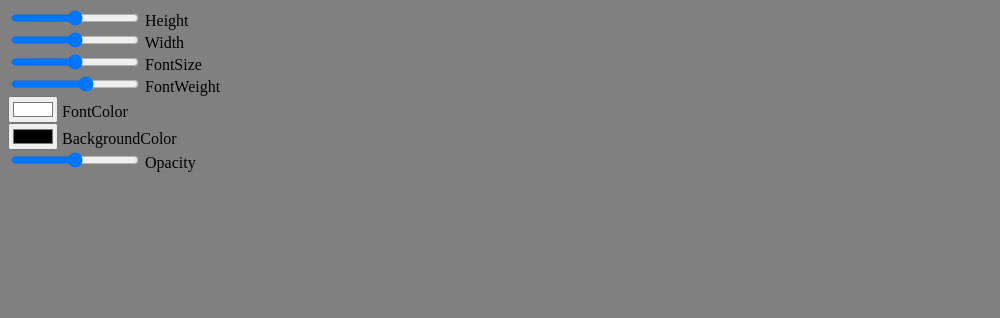
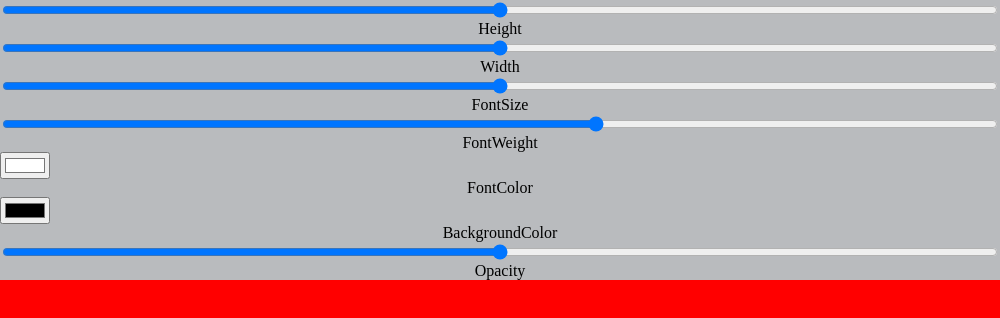
Before and after one commit to suno9234/YouTubeCaptionOverlayer, an Electron app: page src/setting/setting.html in a window 1000 px wide. Drawn offline with Linux system fonts and the light colour scheme.

Commit message:
tray error / deploy update

```diff
--- a/package.json
+++ b/package.json
@@ -1,6 +1,6 @@
 {
   "name": "electron-quick-start",
-  "version": "1.0.0",
+  "version": "1.0.1",
   "description": "A minimal Electron application",
   "main": "main.js",
   "scripts": {
@@ -28,6 +28,7 @@
     "appId": "com.electron.ytc",
     "asar": true,
     "mac": {
+      "icon": "build/icon.png",
       "target": [
         "default"
       ]
@@ -36,6 +37,7 @@
       "title": "YTCOverlayer"
     },
     "win": {
+      "icon": "build/icon.png",
       "target": [
         {
           "target": "nsis",
@@ -49,6 +51,7 @@
     "nsis": {
       "oneClick": false,
       "allowToChangeInstallationDirectory": false,
+      "deleteAppDataOnUninstall": true,
       "createDesktopShortcut": true
     },
     "directories": {
--- a/src/setting/setting.html
+++ b/src/setting/setting.html
@@ -13,31 +13,31 @@
   <div class="setting-wrapper">
     <div>
       <input type="range" id="user-height" name="user-height" value="50" min="0" max="100" />
-      <label for="user-height">Height</label>
+      <div for="user-height">Height</div>
     </div>
     <div>
       <input type="range" id="user-width" name="user-width" value ="50" min="10" max="100" />
-      <label for="user-width">Width</label>
+      <div for="user-width">Width</div>
     </div>
     <div>
       <input type="range" id="user-font-size" name="user-font-size" value ="30" min="10" max="50" />
-      <label for="user-font-size">FontSize</label>
+      <div for="user-font-size">FontSize</div>
     </div>
     <div>
       <input type="range" id="user-font-weight" name="user-font-weight" value ="600" min="5" max="1000" />
-      <label for="user-font-weight">FontWeight</label>
+      <div for="user-font-weight">FontWeight</div>
     </div>
     <div>
       <input type="color" id="user-font-color" name="user-font-color" value ="#FFFFFF" />
-      <label for="user-font-color">FontColor</label>
+      <div for="user-font-color">FontColor</div>
     </div>
     <div>
       <input type="color" id="user-background-color" name="user-background-color" value ="#000000" />
-      <label for="user-background-color">BackgroundColor</label>
+      <div for="user-background-color">BackgroundColor</div>
     </div>
     <div>
       <input type="range" id="user-opacity" name="user-font-weight" value ="5" min="0" max="10" />
-      <label for="user-font-weight">Opacity</label>
+      <div for="user-font-weight">Opacity</div>
     </div>
   </div>
   <script src="./setting.js"></script>
--- a/src/setting/settingStyles.css
+++ b/src/setting/settingStyles.css
@@ -1,3 +1,38 @@
 body{
-  background-color: gray;
+  display:flex;
+  width:100%;
+  height:100%;
+  background-color: red;
+  margin : 0;
+  padding : 0;
+  box-sizing: border-box;
 }
+div{
+  display: flex;
+  align-items: 'center';
+  flex-direction: column;
+  justify-content: center;
+  text-align: center;
+}
+.setting-wrapper{
+  display:'flex';
+  flex : 1 1 0;
+  align-items: 'center';
+  flex-direction: column;
+  background-color: #b9bbbe;
+  justify-content: center;
+  width:100%;
+  height:100%;
+  margin:0;
+  padding:0;
+}
+span{
+  text-align: center;
+}
+input{
+  display: flex;
+  align-items: 'center';
+  flex-direction: column;
+  justify-content: center;
+  text-align: center;
+}
```
Also changed, not shown: main.js (+60 -39 lines), build/icon.png (added), dist/.icon-ico/icon.ico (added), tray-icon.png (added), 5 other files.
